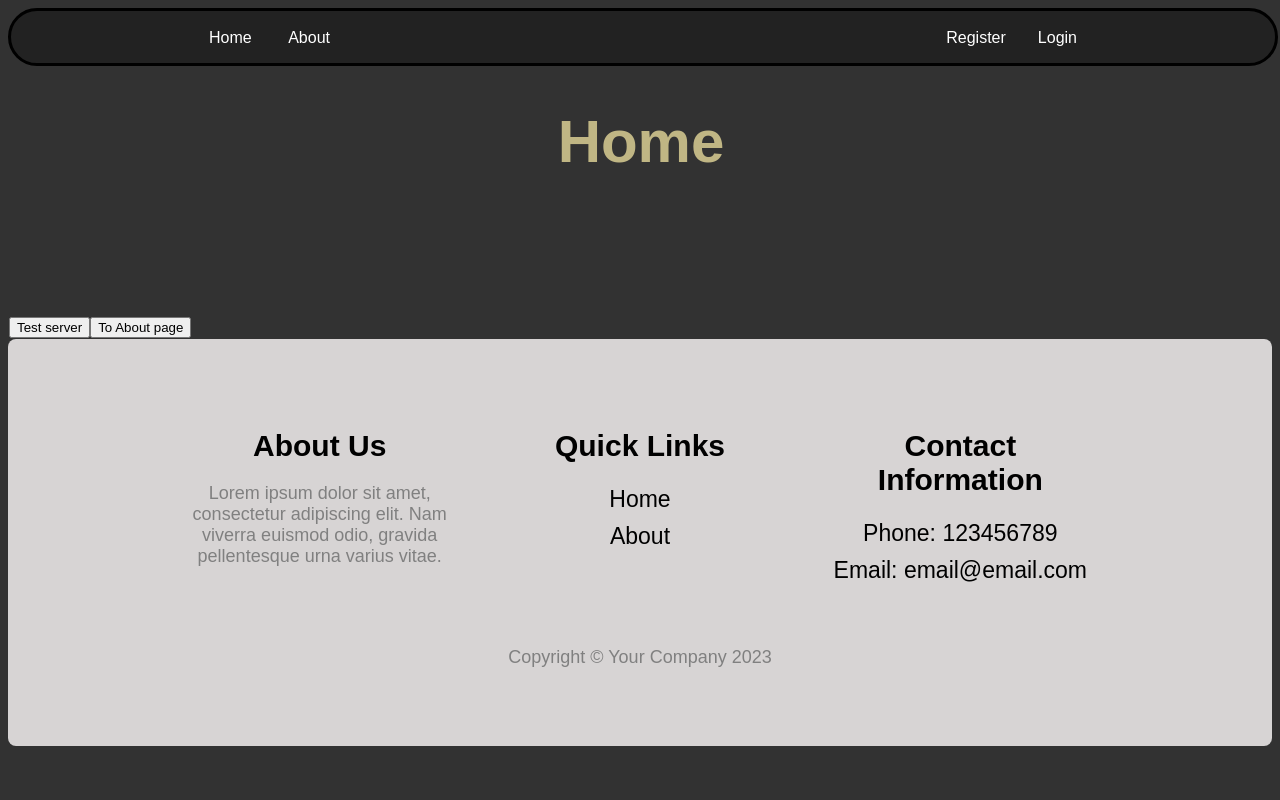
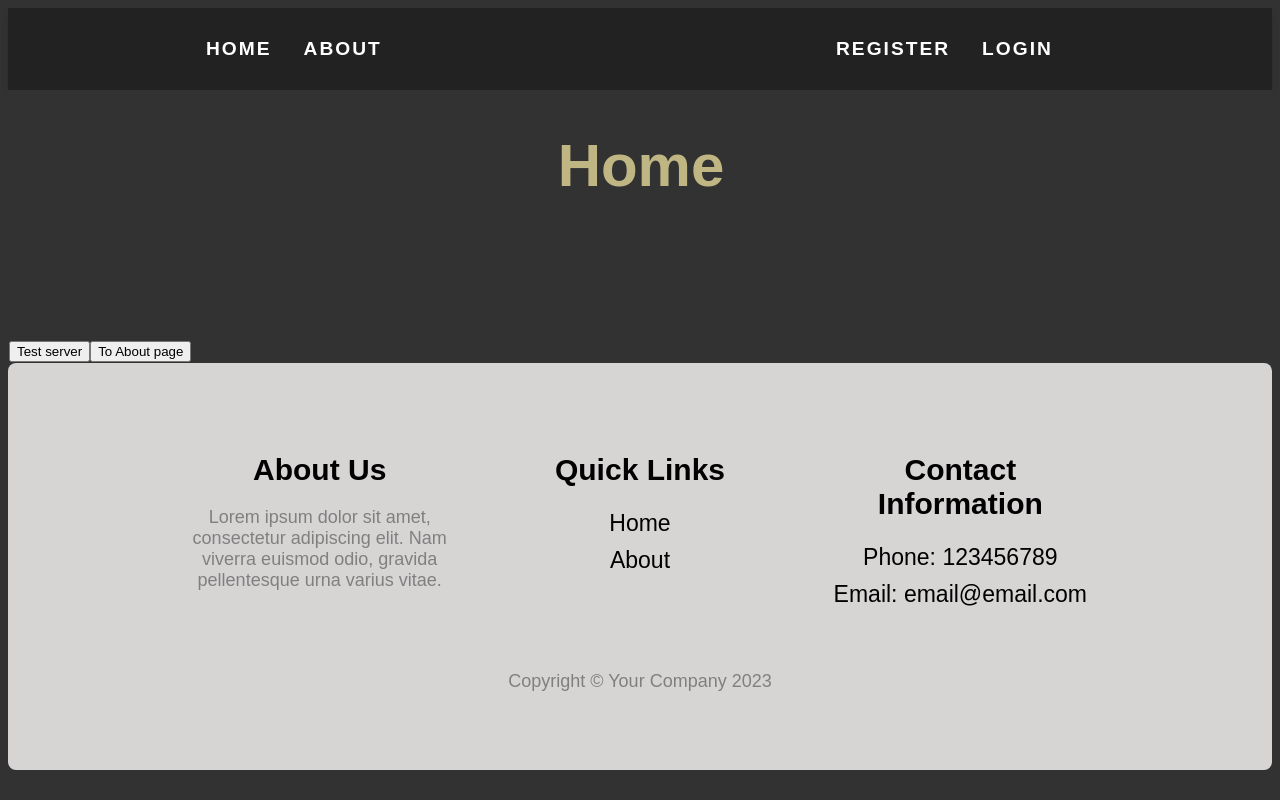
Before and after one commit to Ishy720/YR3-Project-v2, a React (Create React App) app in the folder application/frontend/: page / in a window 1280 px wide. Built offline with nearby package versions, Linux system fonts and the light colour scheme.

Commit message:
Polished navbar css further

```diff
--- a/application/frontend/src/components/Navbar/Navbar.css
+++ b/application/frontend/src/components/Navbar/Navbar.css
@@ -5,26 +5,85 @@ a{
     padding: 14px 16px;
     text-decoration: none;
     font-family: Arial, sans-serif;
-    /* border: solid red; */
 }
+
 header{
     width: 100%;
-    border: solid;
-    border-radius: 50px;
+    border: none;
+    border-radius: 0;
     padding: 1rem 0;
     background-color: rgb(34, 34, 34);
+    box-shadow: 0 4px 6px rgba(0,0,0,0.1);
 }
 
 nav{
     display: flex;
     justify-content: space-between;
     align-items: center;
-    /* border: solid red; */
     width: 90%;
     max-width: 900px;
     margin: 0 auto;
 }
 
+.nav-links{
+    display: flex;
+    align-items: center;
+    width: 30%;
+}
+
+.nav-links a{
+    font-size: 1.2em;
+    font-weight: bold;
+    letter-spacing: 2px;
+    text-transform: uppercase;
+}
+
+.auth-links{
+    display: flex;
+    align-items: center;
+    width: 30%;
+}
+
+.auth-links a{
+    font-size: 1.2em;
+    font-weight: bold;
+    letter-spacing: 2px;
+    text-transform: uppercase;
+}
+
+#logoutBtn {
+    background-color: transparent;
+    border: 2px solid white;
+    border-radius: 20px;
+    color: white;
+    padding: 8px 20px;
+    font-size: 1.2em;
+    font-weight: bold;
+    letter-spacing: 2px;
+    text-transform: uppercase;
+    cursor: pointer;
+    transition: all 0.3s ease-in-out;
+}
+
+button:hover{
+    background-color: white;
+    color: rgb(34, 34, 34);
+}
+
 #welcomeUserText {
-    color: red;
+    color: white;
+    font-size: 1.2em;
+    font-weight: bold;
+    margin-right: 20px;
 }
+
+@media (max-width: 600px) {
+    .nav-links{
+        display: none;
+    }
+
+    .auth-links{
+        width: 100%;
+        justify-content: space-between;
+    }
+}
--- a/application/frontend/src/components/Navbar/Navbar.js
+++ b/application/frontend/src/components/Navbar/Navbar.js
@@ -23,11 +23,12 @@ const Navbar = () => {
   //Conditional rendering depending on if user is logged in or not.
   return (
     <header>
-      <nav>
+      <nav className="navbarClass">
         <div className="nav-links">
           {auth ? (
             <>
-              <Link to="/"> Home</Link> <Link to="about">About</Link>
+              <Link to="/"> Home</Link>
+              <Link to="about">About</Link>
               <Link to="/discover"> Discover</Link>
               <Link to="books">Books</Link>
             </>
@@ -41,7 +42,7 @@ const Navbar = () => {
           {auth ? (
             <>
             <div id="welcomeUserText">Welcome {user.user}!</div>
-            <button onClick={logoutFunction}>Logout</button>
+            <button id="logoutBtn" onClick={logoutFunction}>Logout</button>
             </>
           ) : (
             <>
```
